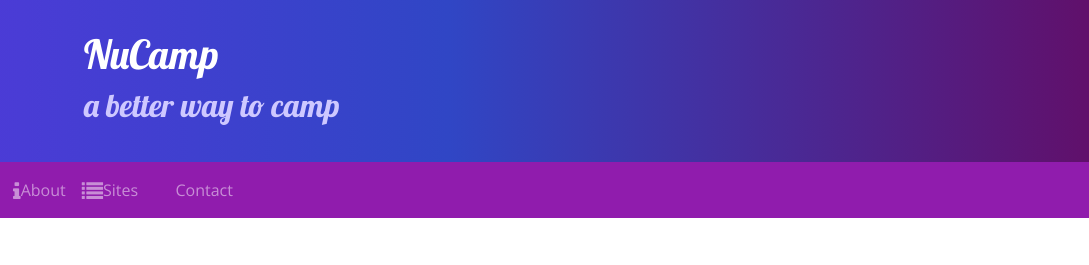
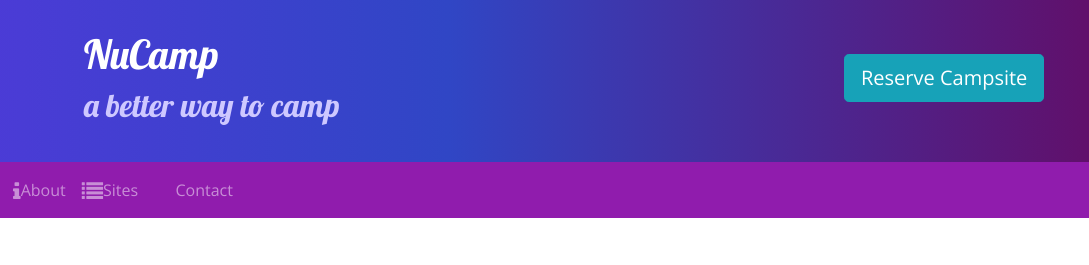
Before and after one commit to yashp82099/nucampsite, a website: page index.html in a window 1280 px wide. Shown: the top 265 px of the page, 191-1280 px from the left. Drawn offline with nearby package versions, Linux system fonts and the light colour scheme.

Commit message:
added button link to form

```diff
--- a/index.html
+++ b/index.html
@@ -25,6 +25,9 @@
                 <div class="col">
                     <h1>NuCamp</h1>
                     <h2>a better way to camp</h2>
+                </div>
+                <div class='col-sm-4 col-xl-2 mt-4'>
+                    <a class="btn btn-info btn-lg text-nowrap" href="#reserveFrom"> Reserve Campsite</a>
                 </div>
             </div>
         </div>
```
